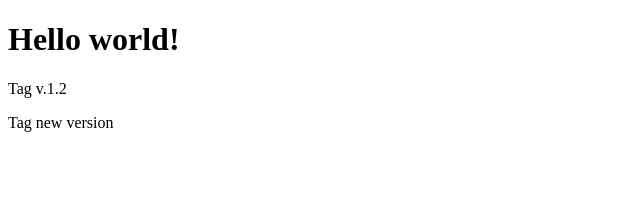
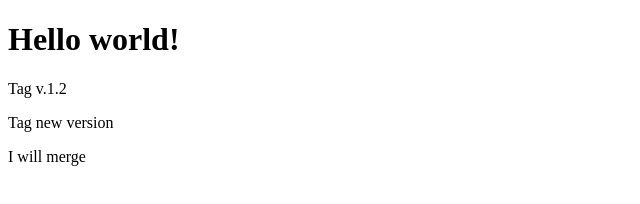
Before and after one commit to PisethChuon/-, a plain HTML site: page index.html in a window 1280 px wide. Shown: the whole page, without its empty margins (0-640 px from the left). Drawn offline with Linux system fonts and the light colour scheme.

Commit message:
I will merge

```diff
--- a/index.html
+++ b/index.html
@@ -7,5 +7,6 @@
     <h1>Hello world!</h1>
     <p>Tag v.1.2</p>
     <p>Tag new version</p>
+    <p>I will merge</p>
   </body>
 </html>
```
